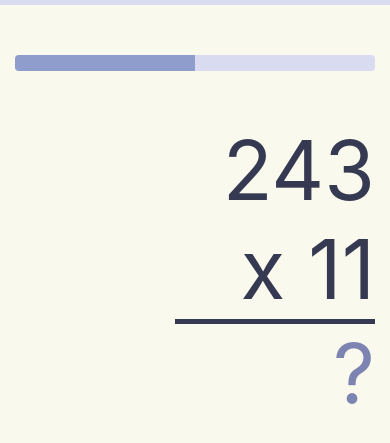
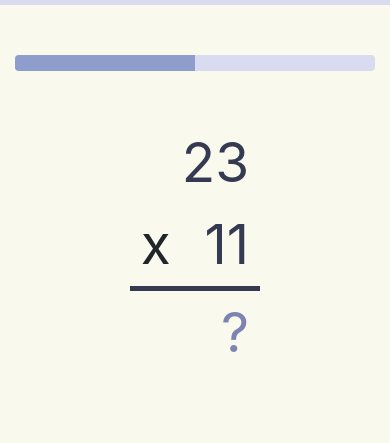
Before and after one commit to med4kat/x11, a React app: page / in a window 390 px wide. Shown: the part 61-504 px from the top of the page. Built offline with nearby package versions, Linux system fonts and the light colour scheme.

Commit message:
fix responsiveness index.html math section

```diff
--- a/public/style.css
+++ b/public/style.css
@@ -46,25 +46,53 @@ main {
 
 .math-task-row {
   margin-top: 50px;
+  align-items: center;
+  justify-content: center;
+}
+
+.math {
+  /*display: flex;
+  flex-flow: column;
+  position: relative;*/
+  font-size: calc(1.4rem + 2vh + 4vw);
+}
+
+.math-wrapper {
+    display: flex;
+    flex-flow: column;
+    justify-content: flex-end;
+    align-items: flex-end;
+}
+
+.task-wrapper {
+  border-bottom: 0.1em solid #353951;
+}
+
+.numbers {
+    display: flex;
+    flex-flow: column;
+    align-items: flex-end;
+}
+
+.task {
+    display: flex;
+    flex-flow: row nowrap;
+    align-items: flex-end;
+    padding: 0 0.2em;
+}
+
+.product-wrapper {
+    padding: 0 0.2em;
 }
 
 .multiplicant, .multiplier, .product {
-    font-weight: 400;
-    font-size: 82px;
-    line-height: 99px;
-    text-align: right;
+    display: flex;
+    align-items: flex-end;
     color: #353951;
 }
 
-.equals-row {
-  display: flex;
-  justify-content: right;
-}
-
-.equals {
-  width: 200px;
-  height: 5px;
-  background-color: #353951;
+.operator {
+  padding-right: 0.2em;
 }
 
 #result {
--- a/src/pages/Home/Home.jsx
+++ b/src/pages/Home/Home.jsx
@@ -2,6 +2,7 @@ import React from "react";
 import { Link } from "react-router-dom";
 
 function Home() {
+
   return (
     <main>
       {/* <!-- navbar --> */}
@@ -36,30 +37,29 @@ function Home() {
         </div>
 
         {/* <!--math-task--> */}
-        {/* <!--FIX responsivenes is not working properly--> */}
+
         <div className="row math-task-row">
-          <div className="col-md-6 offset-md-3 math">
-            <div className="row">
-              <div className="col-sm-4 offset-md-4  multiplicant">243</div>
-            </div>
+          <div className="math">
+            <div className="math-wrapper">
 
-            <div className="row">
-              <div className="col-sm-4 offset-md-4 multiplier">x 11</div>
-            </div>
+              <section className="task-wrapper">
+                <section className="task">
+                  <div className="operator">x</div>
 
-            <div className="row">
-              <div className="col-sm-4 offset-md-4 equals-row">
-                <div className="equals"></div>
-              </div>
-            </div>
-
-            <div className="row">
-              <div className="col-sm-4 offset-md-4 product" id="result">
-                ?
-              </div>
+                  <div className="numbers">
+                    <div className="multiplicant">23</div> {/*col-sm-4 offset-md-4*/}
+                    <div className="multiplier">11</div> {/*col-sm -4 offset-md-4*/}
+                 </div>
+                </section>
+              </section>
+              <section className="product-wrapper">
+                <div className="product" id="result">?</div>
+              </section>
             </div>
           </div>
-        </div>
+
+
+          </div>
       </div>
     </main>
   );
```
Also changed, not shown: 1 other file.
